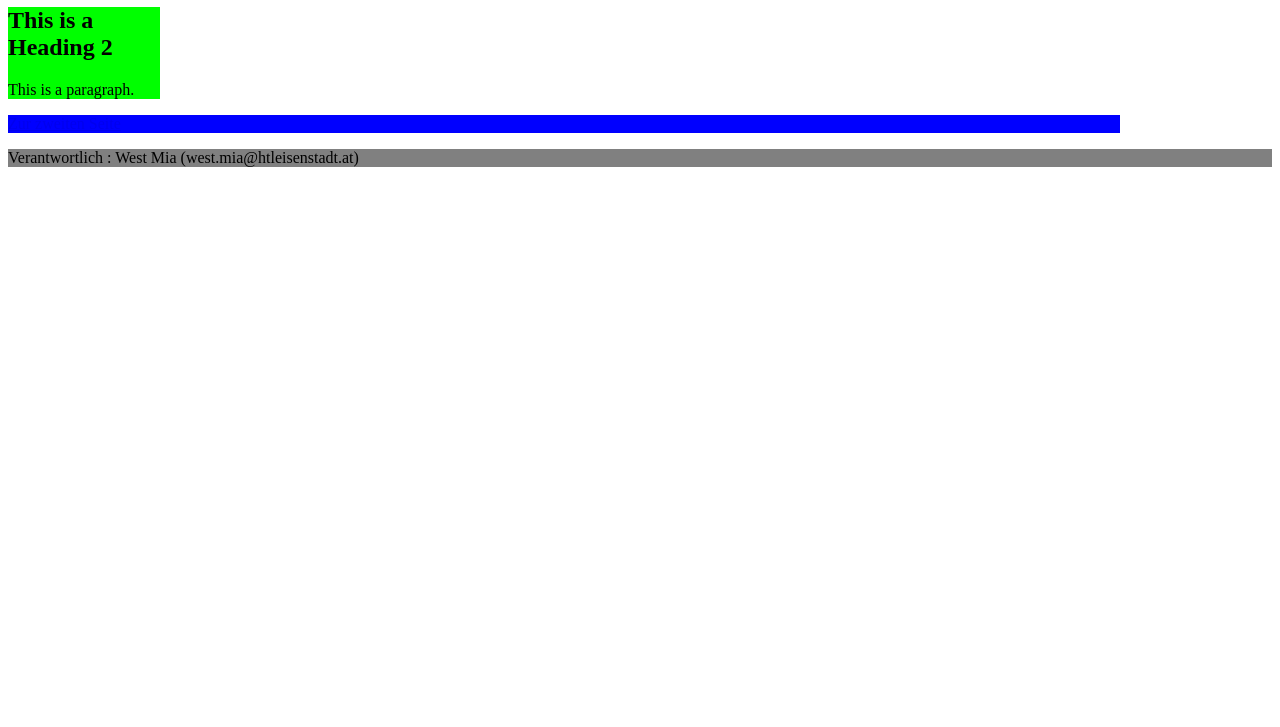
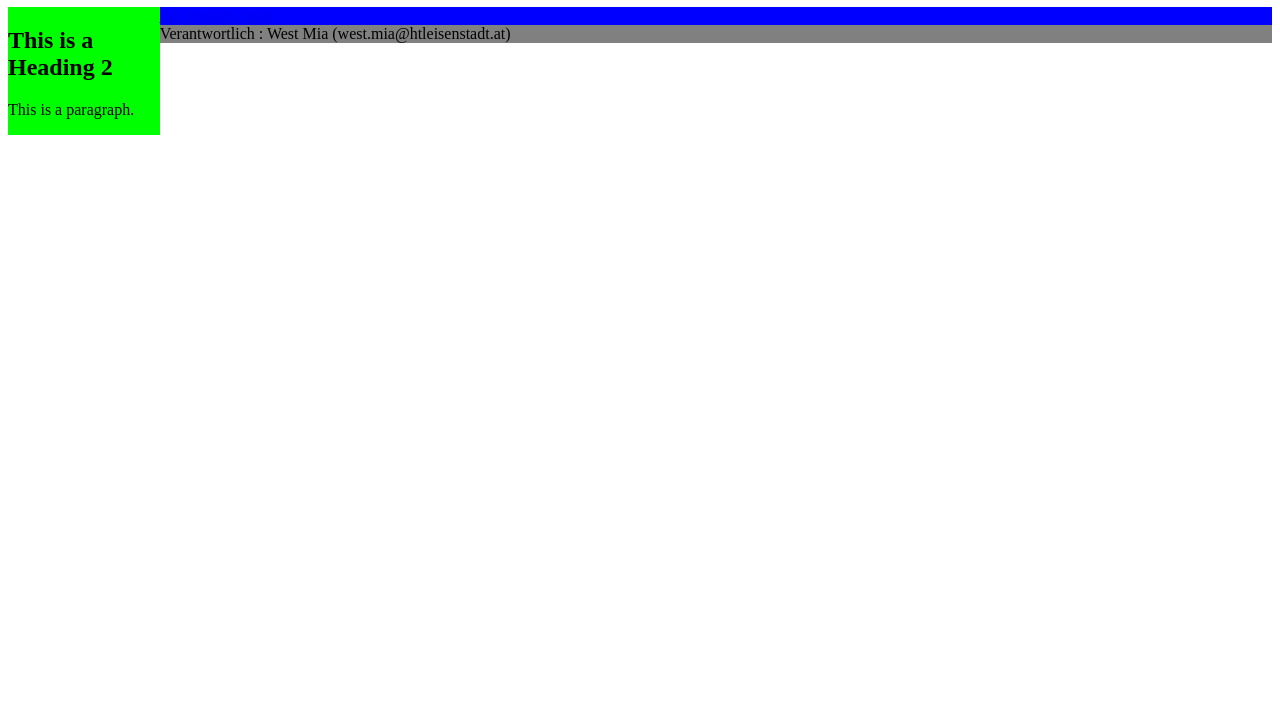
Before and after one commit to WestMia/idontknowwhatido, a plain HTML site: page index.html in a window 1280 px wide. Shown: the part 73-800 px from the top of the page. Drawn offline with Linux system fonts and the light colour scheme.

Commit message:
Update index.html

```diff
--- a/index.html
+++ b/index.html
@@ -8,11 +8,11 @@
 		<h1>This is a Heading</h1>
 	</div>
 	<div>
-		<div style="background:#00ff00; width:12%;">
+		<div style="background:#00ff00; width:12%; float:left;">
 			<h2>This is a Heading 2</h2>
 			<p>This is a paragraph.</p>
 		</div>
-		<div style="background:#0000ff; width:88%">
+		<div style="background:#0000ff; width:88%; float:left;">
 			<a href="./paige2.html">
 			Zur zweiten Seite</a>
 		</div>
```
